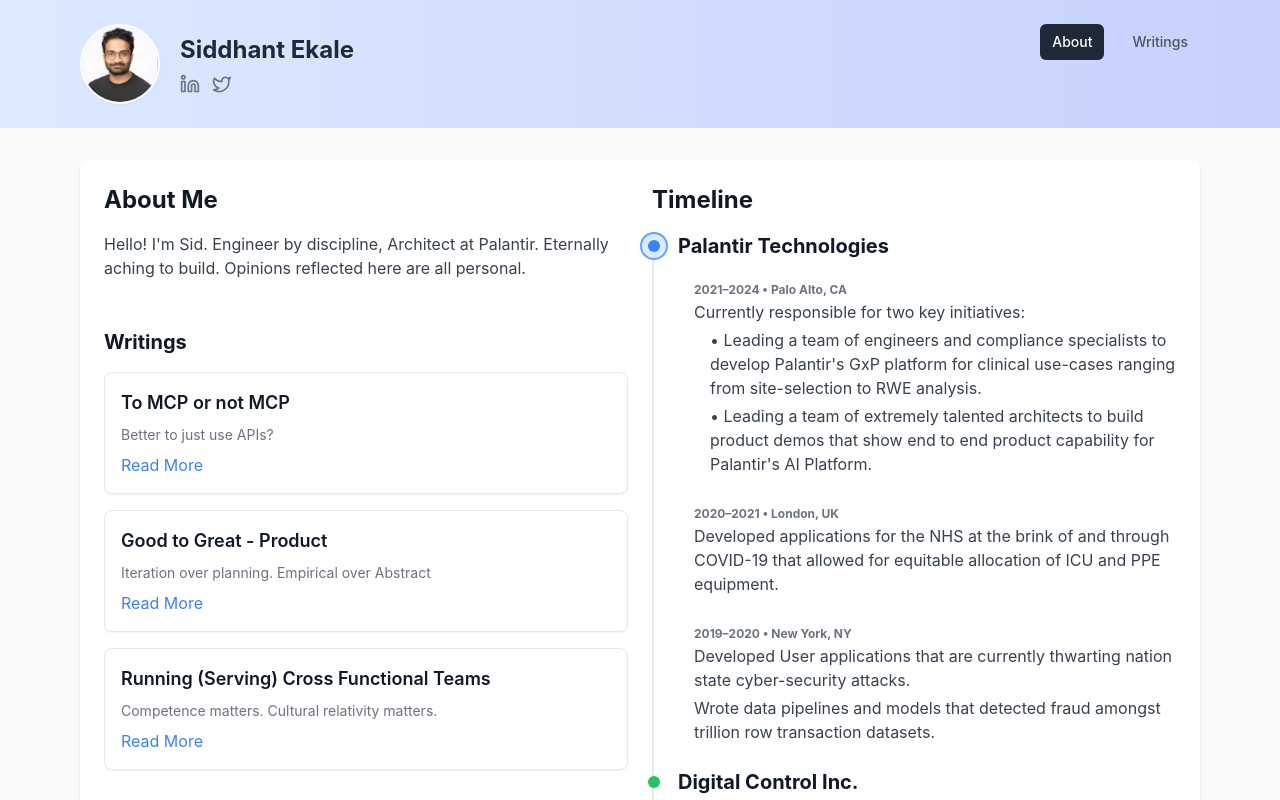
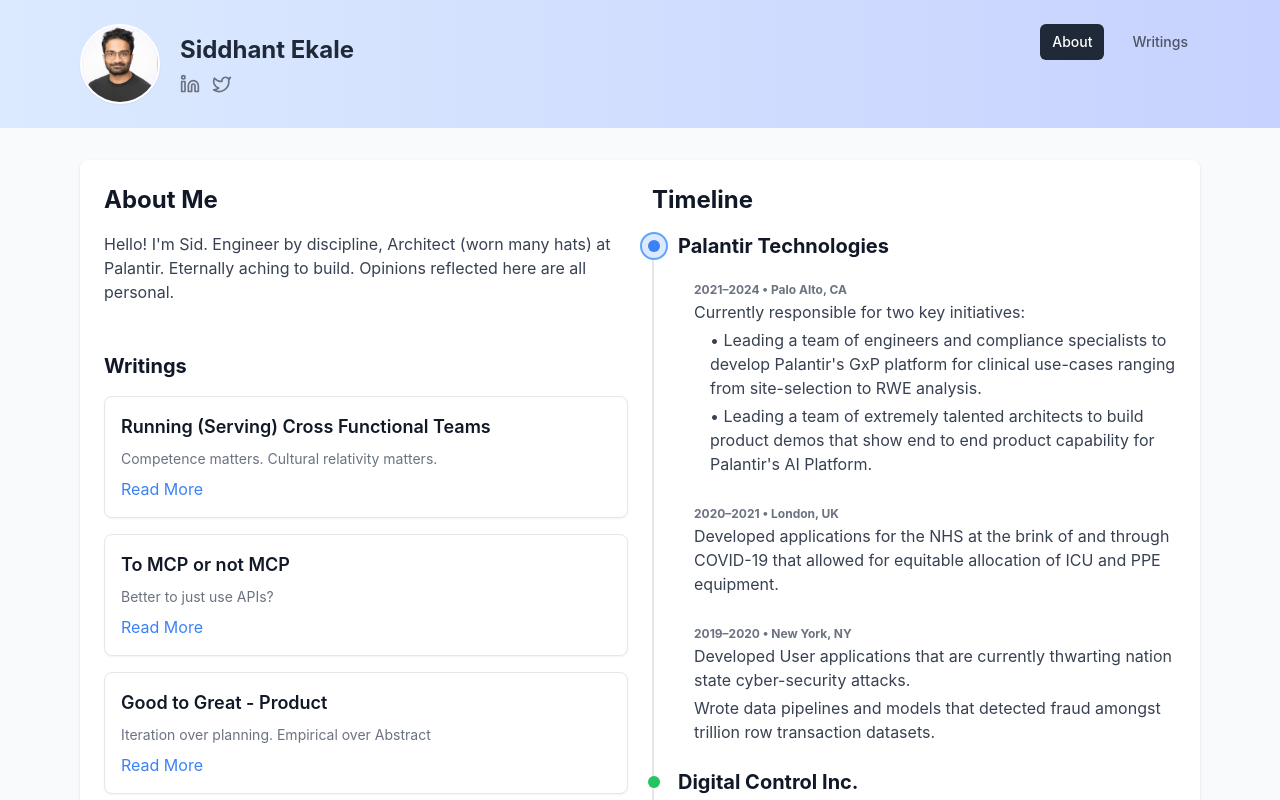
Before and after one commit to siddhantekale/siddhantekale, a React (Create React App) app: page / in a window 1280 px wide. Shown: the top 800 px of the page. Built offline with nearby package versions, Linux system fonts and the light colour scheme.

Commit message:
add latest article

```diff
--- a/src/PersonalWebsite.js
+++ b/src/PersonalWebsite.js
@@ -42,19 +42,38 @@
   // Sample blog posts
   const blogPosts = [
     {
+      id: 'running-cross-functional-teams',
+      title: "Running (Serving) Cross Functional Teams",
+      date: "March 2024",
+      summary: "Competence matters. Cultural relativity matters.",
+      content: `A few years into my career, I was asked to build an automated evidence generator for ensuring and proving software compliance for pharmaceutical use cases. As a software engineer, turned architect, turned product manager, I obviously attributed success as 100% test coverage. "I was incorrect" would be an understatement. There is a whole industry built around this and although it is filled with well-meaning people, it breeds bloat if unchecked. With that naive assumtion, my team partner and I set out on a quest to build the best testing framework there is to gather insurmountable amount of evidence against the checks enlisted in the CFRs. Despite gathering all the evidence in the world and testing every nook and cranny of the software, during many audits, this fell on deaf ears.
+
+The tests were good, but the reason for failure was that we hadn't satisfied the lateral categories. The SOPs, the penetration testing juxtaposed with the integration tests, the tests for "flows", the design spec commitments, among other things. Fortunately, I quickly realized that the very essence of a compliance audit in the pharmaceutical space, although seemingly straightforward requires rigor that extends beyond "testing" the software. This rigor first needs to take into account that engineering alone isn't enough. The reliance on compliance specialists is the pre-cursor to curating what's needed to set this up for success. Although the goal is the same, people in these organizations operate differently. The reason is the concerns are different and they each have their place. Understanding this and quickly and catering to become a translator between these organizations led to the genesis of what is a successful program today.
+
+Configuring this system of specialists to collaborate generally needs harmony that can only be achieved by having highly competent, low ego and adaptable people. Although this "special projects" team I was curating was meant to be lean, the lean team needed high degree of agency and varying skillsets. That brings me to the second learning, i.e. recruit top tier talent and rely on all levers to ensure you have the right people for the job. It's some function of high slope, low ego and extreme agency. Since my team was distributed globally, this further meant that delineating responsibility while encouraging a collaborative environment was yet another precursor to success.
+
+I'll keep this short for now, but a high performing team is generally one that's cross-functional, with people of similar virtues but different skillsets. To engage them productively it requires a distinctive strokes and sometimes different brushes. This journey of learning was a precondition to having delivered successful projects over the past few years.`
+    },
+    {
+      id: 'understanding-mcp',
       title: "Understanding MCP in Large Language Models",
       date: "April 15, 2025",
-      summary: "Better to just use APIs?"
+      summary: "Better to just use APIs?",
+      content: "Coming soon..."
     },
     {
+      id: 'router-llm',
       title: "RouterLLM: The Next Step in Efficient Language Models",
       date: "March 22, 2025",
-      summary: "An analysis of how RouterLLM architecture is changing the way we think about model efficiency and routing capabilities."
+      summary: "An analysis of how RouterLLM architecture is changing the way we think about model efficiency and routing capabilities.",
+      content: "Coming soon..."
     },
     {
+      id: 'blueprint-components',
       title: "Blueprint Components in React: A Game Changer",
       date: "February 10, 2025",
-      summary: "How Blueprint components have transformed my React development workflow and improved UI consistency."
+      summary: "How Blueprint components have transformed my React development workflow and improved UI consistency.",
+      content: "Coming soon..."
     }
   ];
 
@@ -93,19 +112,56 @@
   // Navigation items wrapped in useMemo to prevent unnecessary re-renders
   const navItems = useMemo(() => [
     { path: '/about', label: 'About', icon: <User className="w-5 h-5" /> },
-    { path: '#', label: 'Writings', icon: <FileText className="w-5 h-5" /> },
+    { path: '/writings', label: 'Writings', icon: <FileText className="w-5 h-5" /> },
   ], []);
 
   // If the current path doesn't match any of our routes, default to /about
   useEffect(() => {
     const validPaths = navItems.map(item => item.path);
-    if (!validPaths.includes(currentPath)) {
+    const articleMatch = currentPath.match(/^\/writings\/(.+)$/);
+
+    // Allow article paths to pass through
+    if (!validPaths.includes(currentPath) && !articleMatch) {
       navigate('/about');
     }
   }, [currentPath, navigate, navItems]);
 
   // Render page content based on current path
   const renderContent = () => {
+    // Check if the current path is an article
+    const articleMatch = currentPath.match(/^\/writings\/(.+)$/);
+    if (articleMatch) {
+      const articleId = articleMatch[1];
+      const article = blogPosts.find(post => post.id === articleId);
+
+      if (article) {
+        return (
+          <div className="bg-white shadow rounded-lg p-6 max-w-3xl mx-auto">
+            <div className="mb-8">
+              {/* <button
+                onClick={() => navigate('/writings')}
+                className="text-gray-600 hover:text-gray-900 flex items-center mb-4"
+              >
+                <svg className="w-5 h-5 mr-2" fill="none" stroke="currentColor" viewBox="0 0 24 24">
+                  <path strokeLinecap="round" strokeLinejoin="round" strokeWidth={2} d="M10 19l-7-7m0 0l7-7m-7 7h18" />
+                </svg>
+                Back to Writings
+              </button> */}
+              <h1 className="text-3xl font-bold text-gray-900 mb-4">{article.title}</h1>
+              <p className="text-gray-500 mb-8">{article.date}</p>
+              <div className="prose prose-lg max-w-none">
+                {article.content.split('\n\n').map((paragraph, index) => (
+                  <p key={index} className="mb-4 text-gray-700 leading-relaxed">
+                    {paragraph}
+                  </p>
+                ))}
+              </div>
+            </div>
+          </div>
+        );
+      }
+    }
+
     switch (currentPath) {
       case '/about':
         return (
@@ -119,7 +175,7 @@
                 <div>
                   <h2 className="text-2xl font-bold text-gray-900 mb-4">About Me</h2>
                   <p className="text-gray-700 mb-4">
-                    Hello! I'm Sid. Engineer by discipline, Architect at Palantir. Eternally aching to build. Opinions reflected here are all personal.
+                    Hello! I'm Sid. Engineer by discipline, Architect (worn many hats) at Palantir. Eternally aching to build. Opinions reflected here are all personal.
                   </p>
                 </div>
                 {/* Writings Row */}
@@ -127,19 +183,34 @@
                   <h3 className="text-xl font-bold text-gray-900 mb-4">Writings</h3>
                   <div className="space-y-4">
                     <div className="bg-white border border-gray-200 rounded-lg p-4 shadow-sm">
+                      <h4 className="text-lg font-semibold text-gray-900 mb-2">Running (Serving) Cross Functional Teams</h4>
+                      <p className="text-sm text-gray-500 mb-2">Competence matters. Cultural relativity matters.</p>
+                      <button
+                        onClick={() => navigate('/writings/running-cross-functional-teams')}
+                        className="text-blue-500 hover:underline"
+                      >
+                        Read More
+                      </button>
+                    </div>
+                    <div className="bg-white border border-gray-200 rounded-lg p-4 shadow-sm">
                       <h4 className="text-lg font-semibold text-gray-900 mb-2">To MCP or not MCP</h4>
                       <p className="text-sm text-gray-500 mb-2">Better to just use APIs?</p>
-                      <a href="/writings" className="text-blue-500 hover:underline">Read More</a>
+                      <button
+                        onClick={() => navigate('/writings/understanding-mcp')}
+                        className="text-blue-500 hover:underline"
+                      >
+                        Read More
+                      </button>
                     </div>
                     <div className="bg-white border border-gray-200 rounded-lg p-4 shadow-sm">
                       <h4 className="text-lg font-semibold text-gray-900 mb-2">Good to Great - Product</h4>
                       <p className="text-sm text-gray-500 mb-2">Iteration over planning. Empirical over Abstract</p>
-                      <a href="/writings" className="text-blue-500 hover:underline">Read More</a>
-                    </div>
-                    <div className="bg-white border border-gray-200 rounded-lg p-4 shadow-sm">
-                      <h4 className="text-lg font-semibold text-gray-900 mb-2">Running (Serving) Cross Functional Teams</h4>
-                      <p className="text-sm text-gray-500 mb-2">Competence matters. Cultural relativity matters.</p>
-                      <a href="/writings" className="text-blue-500 hover:underline">Read More</a>
+                      <button
+                        onClick={() => navigate('/writings/good-to-great')}
+                        className="text-blue-500 hover:underline"
+                      >
+                        Read More
+                      </button>
                     </div>
                   </div>
                 </div>
@@ -263,7 +334,10 @@
                   <p className="text-sm text-gray-500 mb-4">{post.date}</p>
                   <div className="border-t border-gray-200 my-4"></div>
                   <p className="text-gray-700 mb-4">{post.summary}</p>
-                  <button className="px-4 py-2 border border-gray-800 text-sm font-medium rounded-md text-gray-800 bg-white hover:bg-gray-50">
+                  <button
+                    onClick={() => navigate(`/writings/${post.id || '#'}`)}
+                    className="px-4 py-2 border border-gray-800 text-sm font-medium rounded-md text-gray-800 bg-white hover:bg-gray-50"
+                  >
                     Read More
                   </button>
                 </div>
```
Also changed, not shown: 1 other file (tests, documents, lock files or other folders).
